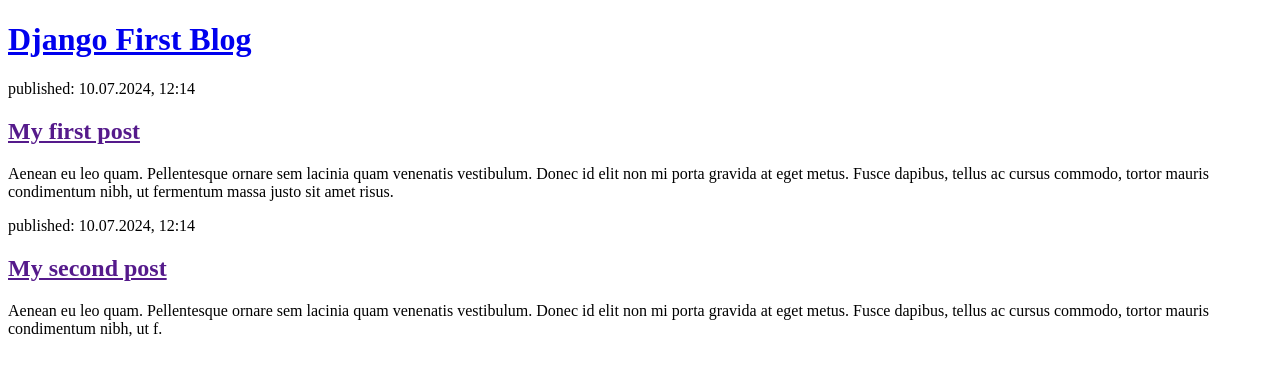
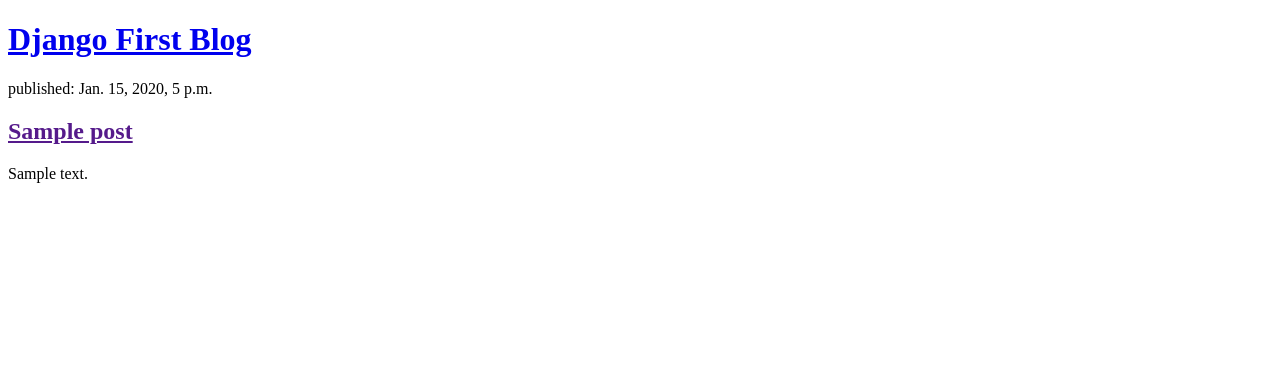
Before and after one commit to nugiemiko/firstDjango, a Django app: template catblog/templates/blog/post_list.html in a window 1280 px wide. Shown: the top 376 px of the page. Run offline with Django 5.2, Linux system fonts and the light colour scheme; the template is opened without the code that fills it: values that come from a table or form of the project are taken from there, others are empty; tables that the repository leaves empty hold one stand-in row (values such as "Sample post").

Commit message:
Modified html templates

```diff
--- a/catblog/templates/blog/post_list.html
+++ b/catblog/templates/blog/post_list.html
@@ -8,16 +8,12 @@
             <h1><a href="/">Django First Blog</a></h1>
         </header>
 
-        <article>
-            <time>published: 10.07.2024, 12:14</time>
-            <h2><a href="">My first post</a></h2>
-            <p>Aenean eu leo quam. Pellentesque ornare sem lacinia quam venenatis vestibulum. Donec id elit non mi porta gravida at eget metus. Fusce dapibus, tellus ac cursus commodo, tortor mauris condimentum nibh, ut fermentum massa justo sit amet risus.</p>
-        </article>
-
-        <article>
-            <time>published: 10.07.2024, 12:14</time>
-            <h2><a href="">My second post</a></h2>
-            <p>Aenean eu leo quam. Pellentesque ornare sem lacinia quam venenatis vestibulum. Donec id elit non mi porta gravida at eget metus. Fusce dapibus, tellus ac cursus commodo, tortor mauris condimentum nibh, ut f.</p>
-        </article>
+        {% for post in posts %}
+            <article>
+                <time>published: {{ post.published_date }} </time>
+                <h2><a href="">{{ post.title }}</a></h2>
+                <p>{{ post.text|linebreaksbr }}</p>
+            </article>
+        {% endfor %}
     </body>
 </html>
```
Also changed, not shown: catblog/views.py (+6 -1 lines).
